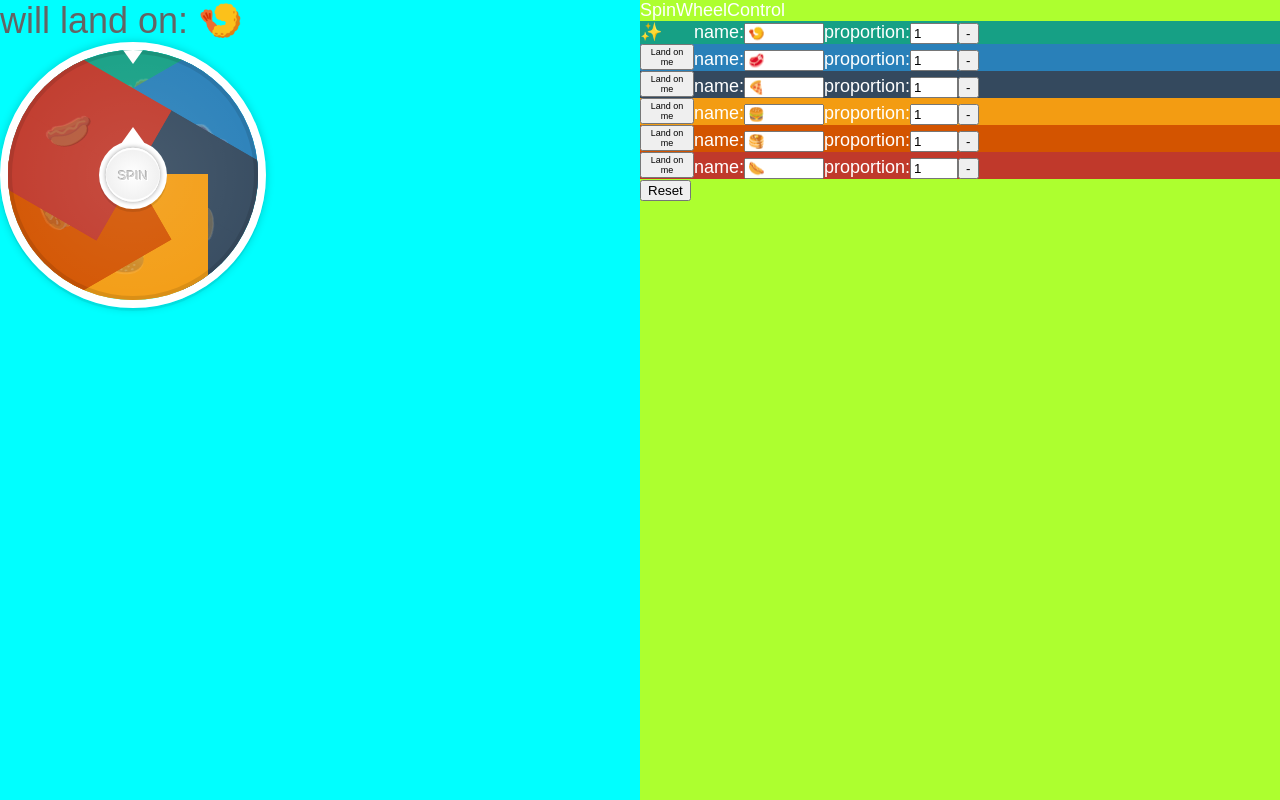
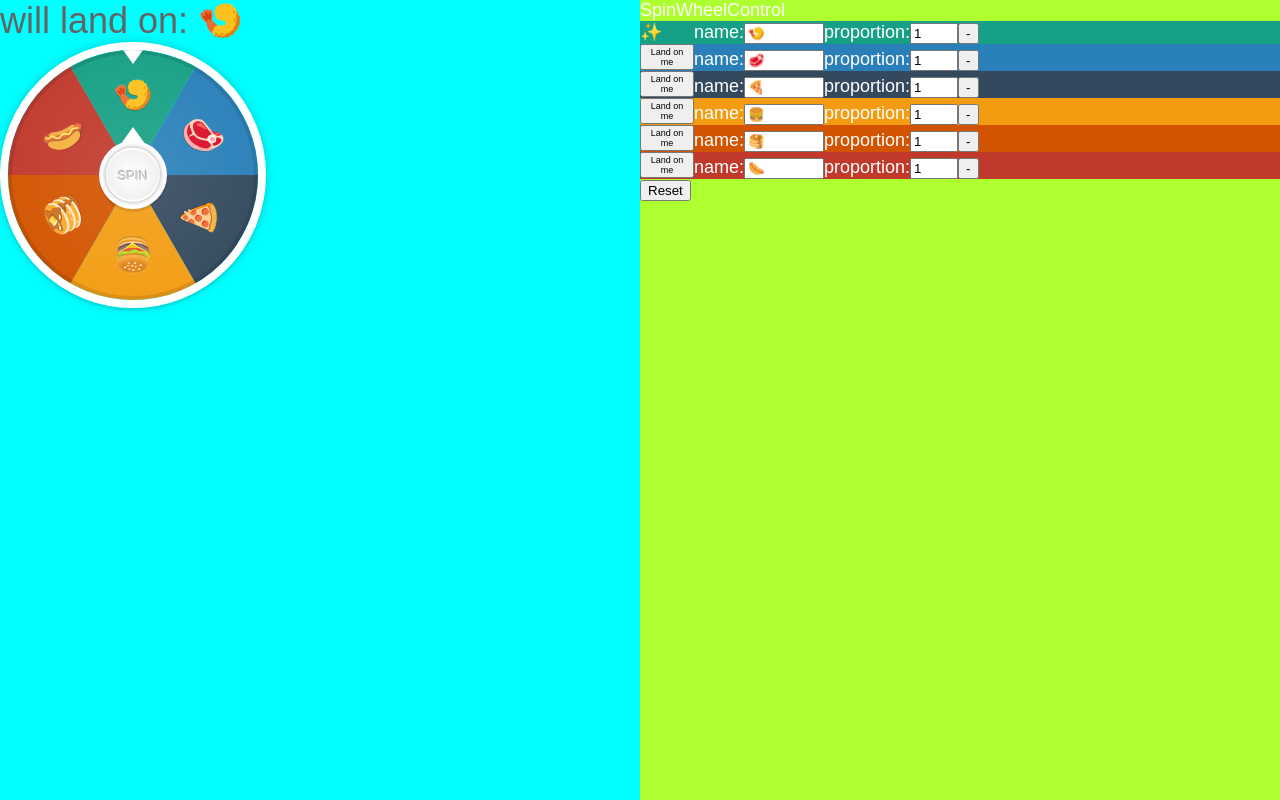
Before and after one commit to bigiCrab/react-spin-wheel, a React (Create React App) app: page / in a window 1280 px wide. Built offline with nearby package versions, Linux system fonts and the light colour scheme.

Commit message:
add spinwheel sector(dynamic calculate degree) add onSpinHandler function

```diff
--- a/src/App.tsx
+++ b/src/App.tsx
@@ -1,4 +1,4 @@
-import { useState } from "react";
+import { useEffect, useState } from "react";
 import "./App.scss";
 import SpinWheel from "./components/spin-wheel/spin-wheel.component";
 import SpinWheelControl from "./components/spin-wheel-control/spin-wheel-control.component";
@@ -17,6 +17,7 @@ export type SpinWheelSetting = {
 };
 
 const SPIN_WHEEL_SETTING: SpinWheelSetting = {
+  // TODO change to landOnId
   landOnIdx: 0,
   prizes: [
     {
@@ -51,7 +52,7 @@ const SPIN_WHEEL_SETTING: SpinWheelSetting = {
     },
   ],
   ux: {
-    baseRotationTime: 5,
+    baseRotationTime: 4,
     baseDegree: 7 * 360, // minimum rotation angle
   },
 };
@@ -59,6 +60,13 @@ const SPIN_WHEEL_SETTING: SpinWheelSetting = {
 const App = () => {
   const [spinWheelSetting, setSpinWheelSetting] = useState(SPIN_WHEEL_SETTING);
   const { landOnIdx, prizes } = spinWheelSetting;
+
+  useEffect(() => {
+    setSpinWheelSetting((pre) => ({
+      ...pre,
+      landOnIdx: Math.min(pre.landOnIdx, prizes.length - 1),
+    }));
+  }, [prizes.length]);
 
   return (
     <div className="App">
--- a/src/components/spin-wheel/spin-wheel.component.tsx
+++ b/src/components/spin-wheel/spin-wheel.component.tsx
@@ -1,5 +1,5 @@
-import { useState } from "react";
-import { Prize, SpinWheelSetting } from "../../App";
+import { useEffect, useState } from "react";
+import { SpinWheelSetting } from "../../App";
 import "./spin-wheel.style.scss";
 
 const SpinWheel = ({
@@ -16,7 +16,64 @@ const SpinWheel = ({
     ux: { baseRotationTime, baseDegree },
   } = spinWheelSetting;
 
+  // for spin animations
   const [innerWheelRotate, setInnerWheelRotate] = useState(0);
+
+  // TODO here is sus, find a better way to update calcDegree
+  // calc the angle of the prizes board sector
+  const [prizeSectionDegree, setPrizeSectionDegree] = useState(
+    360 / prizes.length
+  );
+  useEffect(() => {
+    setPrizeSectionDegree((pre) => 360 / prizes.length);
+  }, [prizes]);
+
+  // use to draw clipPath of the prizes, the center of the graph is {deg}
+  function calcClipPath(deg: number): string {
+    if (deg === Infinity) return "";
+    let theta = (deg / 2 / 180) * Math.PI;
+    let dx = Math.sin(theta) * 100 * 2;
+    let dy = Math.cos(theta) * 100 * 2;
+    let calcClipLeftX = 50 - dx / 2;
+    let calcClipLeftY = 50 - dy / 2;
+    let calcClipRightX = 50 + dx / 2;
+    let calcClipRightY = 50 - dy / 2;
+    if (deg <= 90) {
+      return `polygon(50% 50%, ${calcClipLeftX}% ${calcClipLeftY}%, ${calcClipRightX}% ${calcClipRightY}%)`;
+    } else if (deg <= 270) {
+      return `polygon(50% 50%, ${calcClipLeftX}% ${calcClipLeftY}%, 0% 0%, 100% 0%, ${calcClipRightX}% ${calcClipRightY}%)`;
+    } else if (deg <= 360) {
+      return `polygon(50% 50%, ${calcClipLeftX}% ${calcClipLeftY}%, 0% 100%, 0% 0%, 100% 0%, 100% 100%, ${calcClipRightX}% ${calcClipRightY}%)`;
+    } else {
+      return calcClipPath(deg % 360);
+    }
+  }
+
+  function onSpinHandler() {
+    // TODO move to util
+    function getRandomIntBetween(min: number, max: number) {
+      return Math.floor(Math.random() * (max - min) + min);
+    }
+    return () => {
+      // TODO copy from codepen, change to english comment, define better variables name
+      setInnerWheelRotate((lastRotate) => {
+        // 將新base度數改為360倍數(方便計算)
+        var newBaseDegree =
+          baseDegree + lastRotate - ((baseDegree + lastRotate) % 360);
+        // 決定要落在哪區的度數，位於中間
+        var landOnDegreeCenter = prizeSectionDegree * landOnIdx;
+        // 決定要落在這區的哪個範圍，可以選擇只落在前半，注意不要偏差太多跑到別區
+        var landOnDegreeOffset = getRandomIntBetween(
+          landOnDegreeCenter - (prizeSectionDegree / 2) * 0.9,
+          landOnDegreeCenter + (prizeSectionDegree / 2) * 0.9
+        );
+        // 因為轉盤順序是向右，轉的動作是向左，所以要用 360-算出度數
+        var landOnDegree = 360 - landOnDegreeOffset;
+
+        return newBaseDegree + landOnDegree;
+      });
+    };
+  }
 
   return (
     <div className="spin-wheel">
@@ -28,28 +85,25 @@ const SpinWheel = ({
             transition: `all ${baseRotationTime}s cubic-bezier(0.11,-0.03, 0, 1)`,
           }}
         >
-          {prizes.map((prize, i) => (
+          {prizes.map((prize, i, prizes) => {
+            return (
               <div
-              className="sec"
+                className="sector"
                 key={i}
                 style={{
-                rotate: `${60 * i}deg`,
+                  rotate: `${prizeSectionDegree * i}deg`,
                   color: `${prize.color}`,
-                borderColor: `${prize.bgColor}`,
+                  backgroundColor: `${prize.bgColor}`,
+                  clipPath: calcClipPath(prizeSectionDegree),
                 }}
               >
                 <span className="prize">{prize.name}</span>
               </div>
-          ))}
+            );
+          })}
         </div>
 
-        <div
-          className="spin-btn"
-          onClick={() => {
-            // TODO do some calculations here
-            setInnerWheelRotate((pre) => innerWheelRotate + baseDegree);
-          }}
-        >
+        <div className="spin-btn" onClick={onSpinHandler()}>
           <div className="inner-spin">
             <div className="spin-text">{spinText ?? DEFAULT_SPIN_TEXT}</div>
           </div>
--- a/src/components/spin-wheel/spin-wheel.style.scss
+++ b/src/components/spin-wheel/spin-wheel.style.scss
@@ -39,28 +39,25 @@
     .inner-wheel {
       width: 100%;
       height: 100%;
-      // TODO fix this
-      .sec {
+
+      .sector {
         position: absolute;
-        width: 0;
-        height: 0;
-        border-style: solid;
-        border-width: 130px 75px 0;
-        border-color: #19c transparent;
-        transform-origin: 75px 129px;
-        left: 50px;
-        top: -4px;
+        width: 100%;
+        height: 100%;
+        border-width: 0;
+        transform-origin: 50% 50%;
         opacity: 1;
+        overflow: hidden;
+
+        // clip-path: polygon(50% 50%, 0% 0%, 0% 0%, 100% 0%, 100% 0%);
 
         .prize {
-          margin-top: -100px;
-          color: rgba(0, 0, 0, 0.2);
+          margin-top: 0.8em;
           position: relative;
           z-index: 10;
           display: block;
           text-align: center;
-          font-size: 36px;
-          margin-left: -15px;
+          font-size: 2em;
 
           text-shadow: rgba(255, 255, 255, 0.1) 0px -1px 0px,
             rgba(0, 0, 0, 0.2) 0px 1px 0px;
```
Lines whose indentation alone changed are shown as unchanged.
